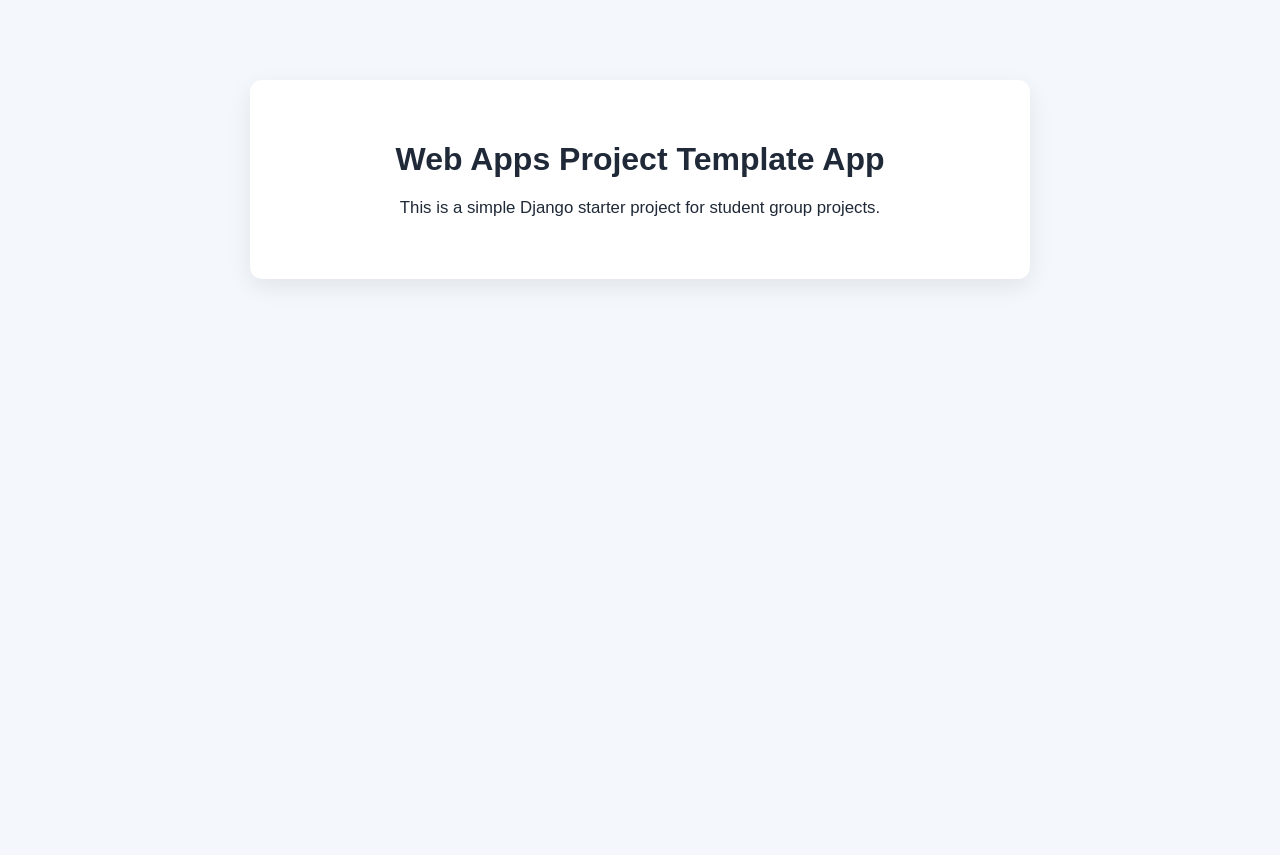
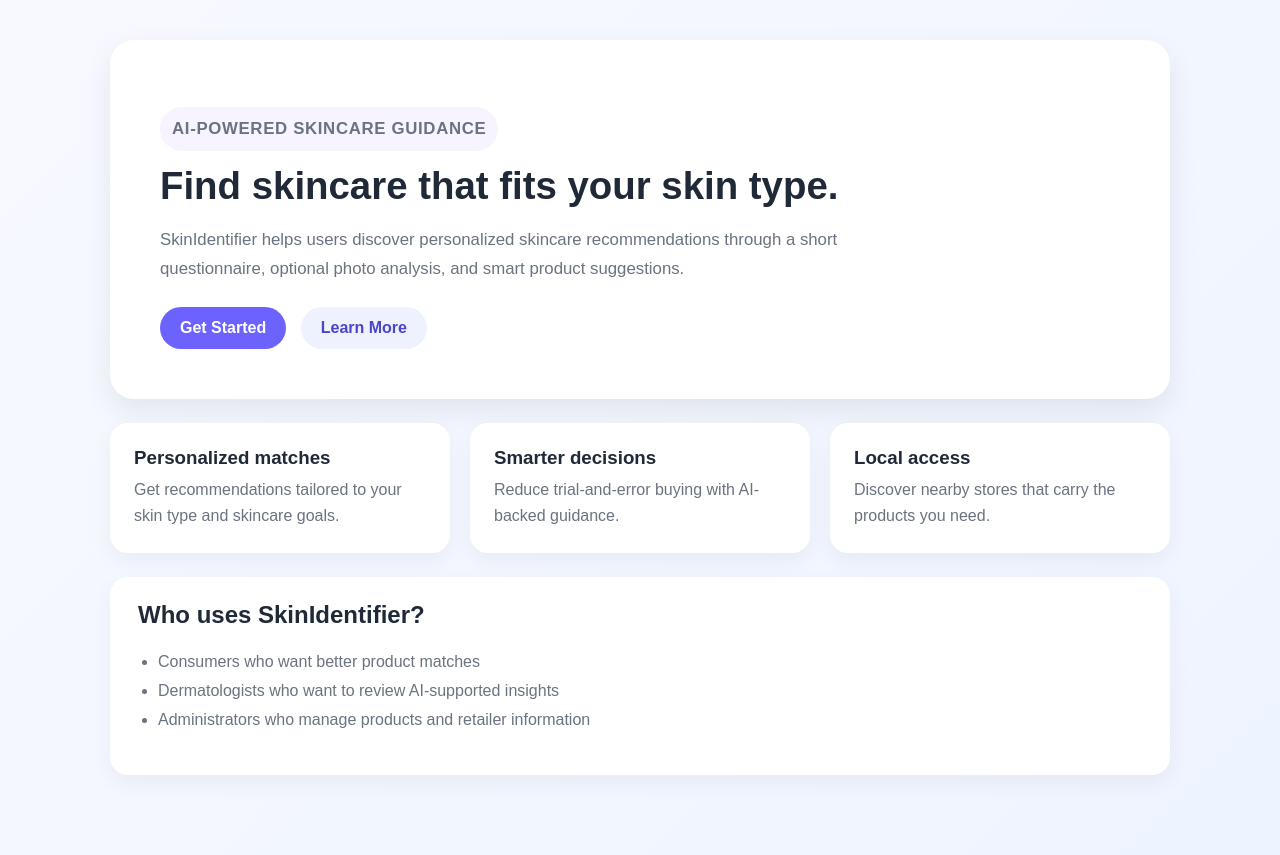
Before and after one commit to bregiang/IS4460-Project-Template, a Django app: page / in a window 1280 px wide. Before the commit the page ends 282 px from the top, so only its background shows below. Run offline with Django 5.2, Linux system fonts and the light colour scheme.

Commit message:
started homepage

```diff
--- a/home/templates/home/index.html
+++ b/home/templates/home/index.html
@@ -3,38 +3,178 @@
 <head>
     <meta charset="UTF-8">
     <meta name="viewport" content="width=device-width, initial-scale=1.0">
-    <title>Web Apps Project Template App</title>
+    <title>SkinIdentifier | Personalized Skincare</title>
     <style>
+        :root {
+            --primary: #6c63ff;
+            --primary-dark: #4b45c7;
+            --accent: #f7f3ff;
+            --text: #1f2937;
+            --muted: #6b7280;
+        }
+
+        * {
+            box-sizing: border-box;
+        }
+
         body {
             font-family: Arial, sans-serif;
             margin: 0;
             padding: 0;
-            background: #f4f7fb;
-            color: #1f2937;
+            background: linear-gradient(135deg, #f8f9ff 0%, #eef4ff 100%);
+            color: var(--text);
         }
-        .container {
-            max-width: 700px;
-            margin: 80px auto;
-            padding: 40px;
+
+        .page {
+            max-width: 1100px;
+            margin: 0 auto;
+            padding: 40px 20px 80px;
+        }
+
+        .hero {
             background: white;
-            border-radius: 12px;
-            box-shadow: 0 8px 24px rgba(0, 0, 0, 0.08);
-            text-align: center;
+            border-radius: 24px;
+            padding: 50px;
+            box-shadow: 0 12px 30px rgba(0, 0, 0, 0.08);
+            margin-bottom: 24px;
         }
-        h1 {
-            font-size: 2rem;
+
+        .eyebrow {
+            display: inline-block;
+            background: var(--accent);
+            color: var(--primary-dark);
+            padding: 8px 12px;
+            border-radius: 999px;
+            font-size: 0.8rem;
+            font-weight: bold;
+            letter-spacing: 0.04em;
+            text-transform: uppercase;
             margin-bottom: 12px;
         }
-        p {
+
+        h1 {
+            font-size: 2.4rem;
+            margin: 0 0 12px;
+            line-height: 1.2;
+        }
+
+        .hero p {
             font-size: 1.05rem;
+            line-height: 1.7;
+            color: var(--muted);
+            max-width: 700px;
+        }
+
+        .actions {
+            margin-top: 24px;
+        }
+
+        .btn {
+            display: inline-block;
+            text-decoration: none;
+            padding: 12px 20px;
+            border-radius: 999px;
+            font-weight: bold;
+            margin-right: 10px;
+            transition: transform 0.2s ease;
+        }
+
+        .btn:hover {
+            transform: translateY(-2px);
+        }
+
+        .btn-primary {
+            background: var(--primary);
+            color: white;
+        }
+
+        .btn-secondary {
+            background: #eef2ff;
+            color: var(--primary-dark);
+        }
+
+        .grid {
+            display: grid;
+            grid-template-columns: repeat(auto-fit, minmax(220px, 1fr));
+            gap: 20px;
+            margin-top: 24px;
+        }
+
+        .card {
+            background: white;
+            padding: 24px;
+            border-radius: 18px;
+            box-shadow: 0 8px 22px rgba(0, 0, 0, 0.05);
+        }
+
+        .card h3 {
+            margin-top: 0;
+            margin-bottom: 8px;
+        }
+
+        .card p {
+            color: var(--muted);
             line-height: 1.6;
+            margin: 0;
+        }
+
+        .section {
+            background: white;
+            border-radius: 18px;
+            padding: 24px 28px;
+            box-shadow: 0 8px 22px rgba(0, 0, 0, 0.05);
+            margin-top: 24px;
+        }
+
+        .section h2 {
+            margin-top: 0;
+        }
+
+        ul {
+            padding-left: 20px;
+            color: var(--muted);
+            line-height: 1.8;
         }
     </style>
 </head>
 <body>
-    <div class="container">
-        <h1>Web Apps Project Template App</h1>
-        <p>This is a simple Django starter project for student group projects.</p>
+    <div class="page">
+        <header class="hero">
+            <p class="eyebrow">AI-powered skincare guidance</p>
+            <h1>Find skincare that fits your skin type.</h1>
+            <p>
+                SkinIdentifier helps users discover personalized skincare recommendations through a short questionnaire,
+                optional photo analysis, and smart product suggestions.
+            </p>
+            <div class="actions">
+                <a class="btn btn-primary" href="#">Get Started</a>
+                <a class="btn btn-secondary" href="#">Learn More</a>
+            </div>
+        </header>
+
+        <section class="grid">
+            <article class="card">
+                <h3>Personalized matches</h3>
+                <p>Get recommendations tailored to your skin type and skincare goals.</p>
+            </article>
+            <article class="card">
+                <h3>Smarter decisions</h3>
+                <p>Reduce trial-and-error buying with AI-backed guidance.</p>
+            </article>
+            <article class="card">
+                <h3>Local access</h3>
+                <p>Discover nearby stores that carry the products you need.</p>
+            </article>
+        </section>
+
+        <section class="section">
+            <h2>Who uses SkinIdentifier?</h2>
+            <ul>
+                <li>Consumers who want better product matches</li>
+                <li>Dermatologists who want to review AI-supported insights</li>
+                <li>Administrators who manage products and retailer information</li>
+            </ul>
+        </section>
     </div>
 </body>
 </html>
```
Also changed, not shown: README.md.
